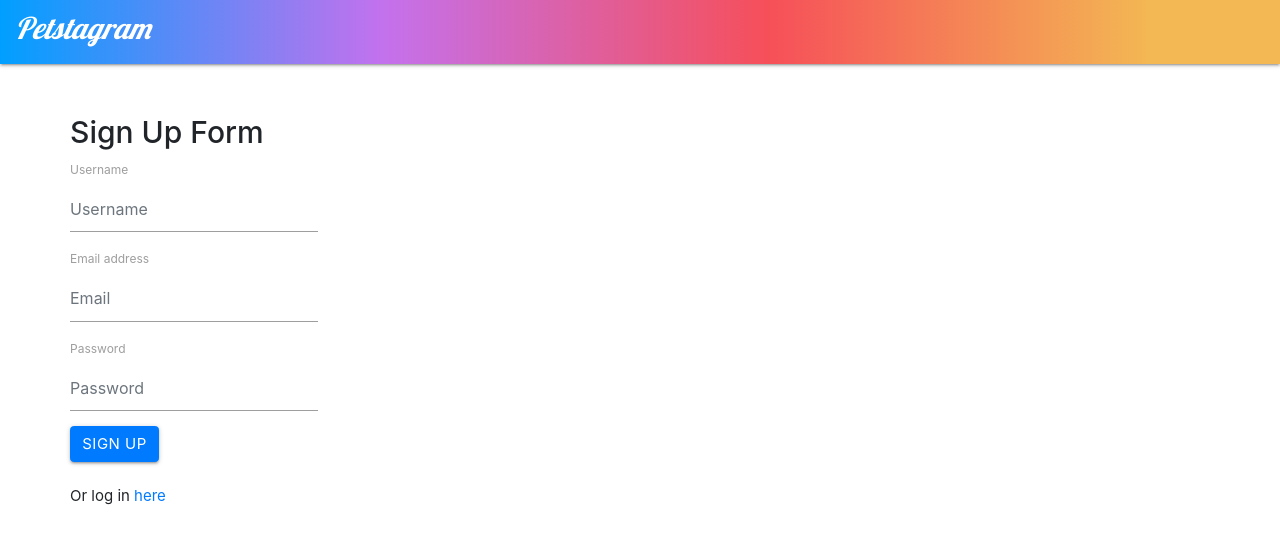
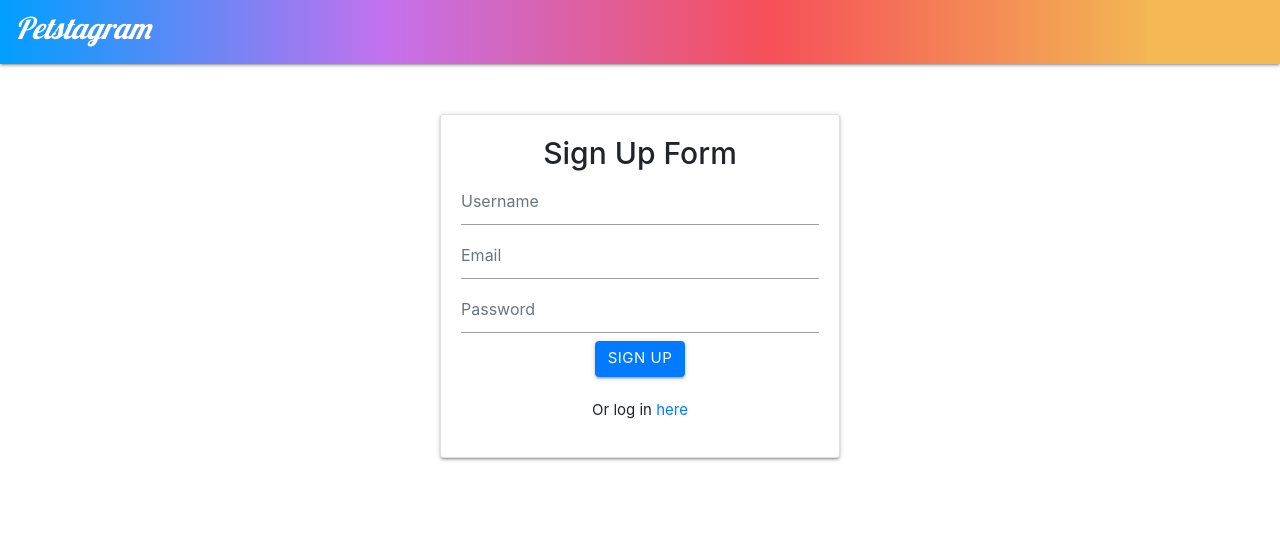
Before and after one commit to Vincent-Diaz/Petstagram, a React (Create React App) app in the folder client/: page /signup in a window 1280 px wide. Shown: the top 544 px of the page. Built offline with nearby package versions, Linux system fonts and the light colour scheme; no server answers.

Commit message:
style signup

```diff
--- a/client/src/pages/Signup.js
+++ b/client/src/pages/Signup.js
@@ -1,10 +1,10 @@
-import React, {useState, useRef} from 'react';
+import React, { useState, useRef } from 'react';
 import { Link } from "react-router-dom";
 import API from "../utils/api";
 import { AUTH_SET_LOGGED_IN } from "../utils/actions";
 import { useStoreContext } from '../utils/GlobalStore';
-import {Container, Row, Col} from "../components/Grid";
-import { Navbar} from 'react-bootstrap';
+// import {Container, Row, Col} from "../components/Grid";
+import { Navbar } from 'react-bootstrap';
 
 function Signup() {
     const [showError, setShowError] = useState(false);
@@ -39,28 +39,24 @@ function Signup() {
     }
 
     return <div>
-        <Navbar style={{ background:'linear-gradient(to right,#009FFF, #c471ed, #f64f59, #f3b853 90%)', marginBottom: '50px' }}>
+        <Navbar style={{ background: 'linear-gradient(to right,#009FFF, #c471ed, #f64f59, #f3b853 90%)', marginBottom: '50px' }}>
             <Navbar.Brand href="/">
-            <h2 id="logo" style={{ color: 'white', marginRight:15}}>Petstagram</h2>
+                <h2 id="logo" style={{ color: 'white', marginRight: 15 }}>Petstagram</h2>
             </Navbar.Brand>
         </Navbar>
-        <Container>
-            <Row className="mycard">
-                <Col size="col-md-6 col-md-offset-3" className='auth-card'>
+        <div className="mycard">
+            <div className='card auth-card'>
                 <h2>Sign Up Form</h2>
                 <form className="signup" onSubmit={handleSignup}>
-                        <div className="form-group">
-                            <label htmlFor="exampleInputUserName1">Username</label>
                     <input type="text" className="form-control" placeholder="Username" ref={userNameRef} />
-                        </div>
-                        <div className="form-group">
-                            <label htmlFor="exampleInputEmail1">Email address</label>
+
+
                     <input type="email" className="form-control" placeholder="Email" ref={emailRef} />
-                        </div>
-                        <div className="form-group">
-                            <label htmlFor="exampleInputPassword1">Password</label>
+
+
+
                     <input type="password" className="form-control" placeholder="Password" ref={passwordRef} />
-                        </div>
+
                     <div style={{ "display": showError ? "block" : "none" }} id="alert" className="alert alert-danger" role="alert">
                         <span className="glyphicon glyphicon-exclamation-sign" aria-hidden="true"></span>
                         <span className="sr-only">Error:</span> <span className="msg">{errorMessage}</span>
@@ -69,9 +65,8 @@ function Signup() {
                 </form>
                 <br />
                 <p>Or log in <Link to="/">here</Link></p>
-                </Col>
-            </Row>
-        </Container>
+            </div>
+        </div>
     </div>
 }
 
```
Lines whose indentation alone changed are shown as unchanged.
